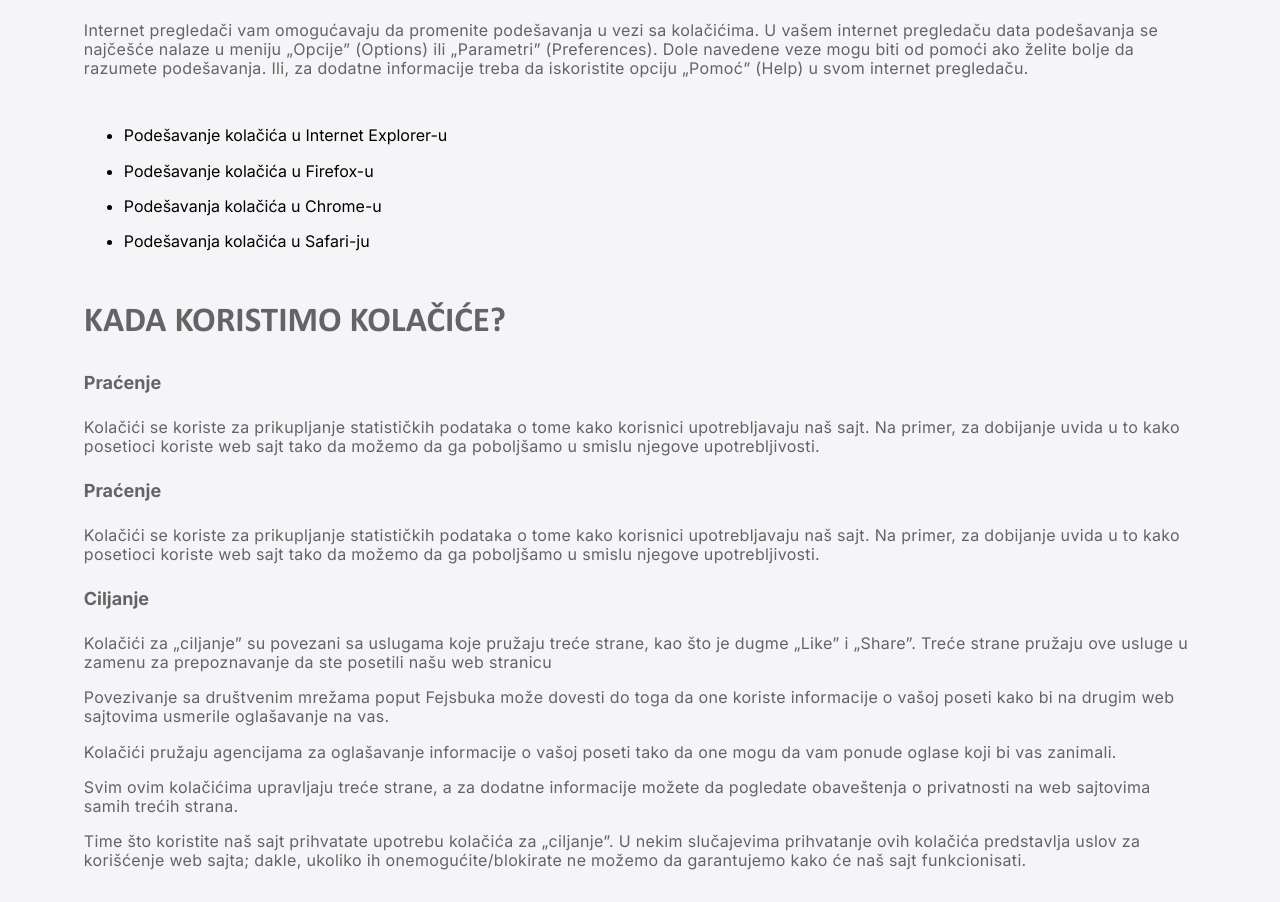
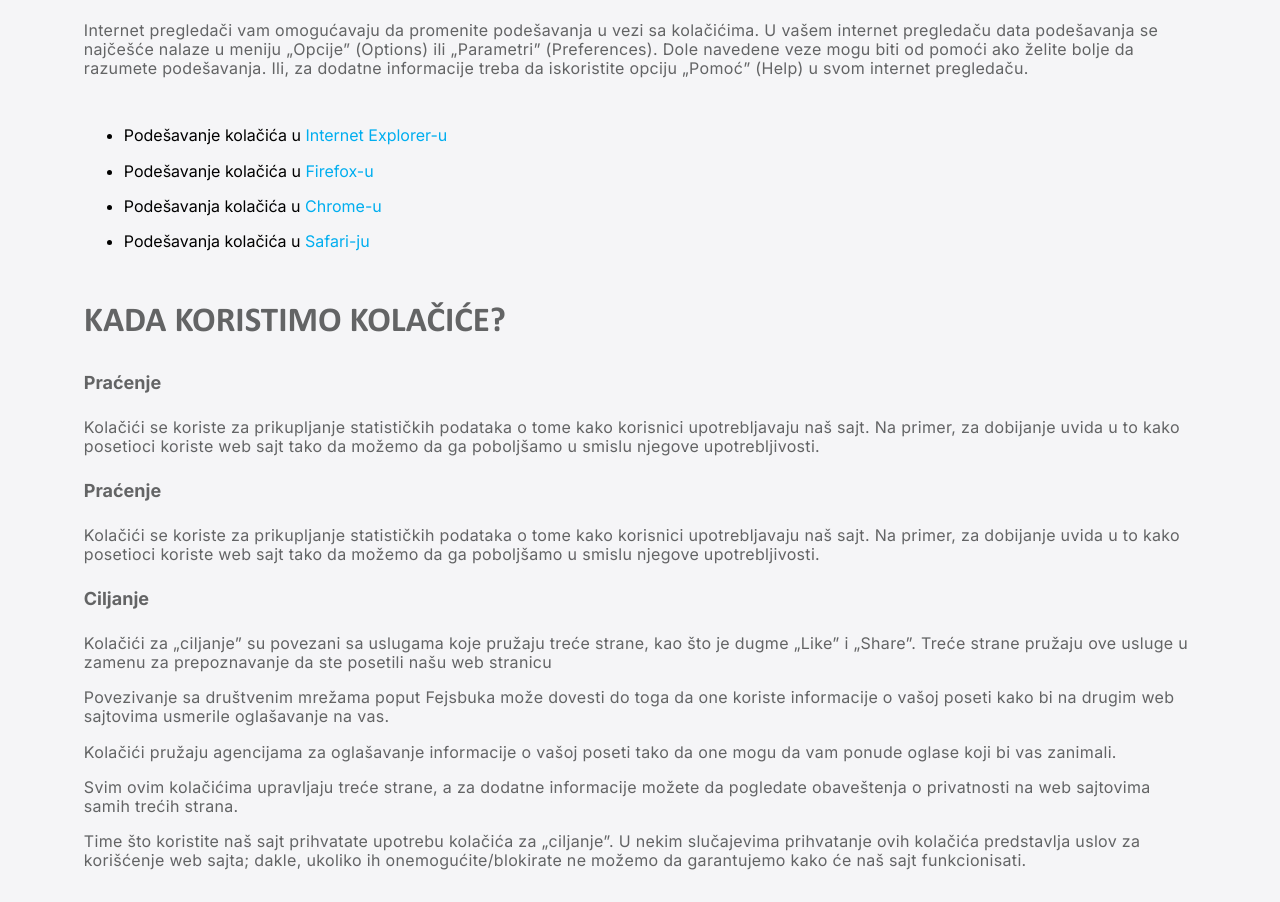
Before and after one commit to adamovic6666/replastic, a Next.js app: page /politika-privatnosti in a window 1280 px wide. Shown: the part 3080-3982 px from the top of the page. Built offline with nearby package versions, Linux system fonts and the light colour scheme.

Commit message:
fixed svgs

```diff
--- a/components/pages/PrivacyPolicy.js
+++ b/components/pages/PrivacyPolicy.js
@@ -101,10 +101,10 @@ const PrivacyPolicy = () => {
         <p>(Ime/nickname, email adresa, ip adresa)</p>
         <p>
           *Anonimizovan nickname od email adrese može biti dostavljen usluzi
-          Gravatar radi provere da li istu uslugu korsitite. Ovde možete videte{" "}
+          Gravatar radi provere da li istu uslugu korsitite. Ovde možete videte
           <a href="https://automattic.com/privacy/">
             politiku privatnosti Gravatara.
-          </a>{" "}
+          </a>
           Nakon odobravanja komentara vaša slika profila je vidljiva javnosti.
           Komentari se čuvaju dok autor ne zatraži skidanje ili na naki način
           narušava ideologiju web sajta.
@@ -202,10 +202,39 @@ const PrivacyPolicy = () => {
           „Pomoć” (Help) u svom internet pregledaču.
         </p>
         <ul>
-          <li>Podešavanje kolačića u Internet Explorer-u</li>
-          <li>Podešavanje kolačića u Firefox-u</li>
-          <li>Podešavanja kolačića u Chrome-u</li>
-          <li>Podešavanja kolačića u Safari-ju</li>
+          <li>
+            Podešavanje kolačića u&nbsp;
+            <a
+              target="_blank"
+              href="https://www.timeanddate.com/custom/cookies.html"
+            >
+              Internet Explorer-u
+            </a>
+          </li>
+          <li>
+            Podešavanje kolačića u&nbsp;
+            <a
+              target="_blank"
+              href="https://support.mozilla.org/en-US/kb/cookies-information-websites-store-on-your-computer?redirectlocale=en-US&redirectslug=Cookies"
+            >
+              Firefox-u
+            </a>
+          </li>
+          <li>
+            Podešavanja kolačića u&nbsp;
+            <a
+              target="_blank"
+              href="https://support.google.com/chrome/answer/95647?hl=en"
+            >
+              Chrome-u
+            </a>
+          </li>
+          <li>
+            Podešavanja kolačića u&nbsp;
+            <a target="_blank" href="https://support.apple.com/en-us/HT201265">
+              Safari-ju
+            </a>
+          </li>
         </ul>
         <h3>KADA KORISTIMO KOLAČIĆE?</h3>
         <h5>Praćenje</h5>
--- a/pages/_app.js
+++ b/pages/_app.js
@@ -10,7 +10,10 @@ const MyApp = ({ Component, pageProps }) => {
 
   useEffect(() => {
     const handleRouteChange = (url) => {
-      gtag.pageview(url);
+      console.log(url);
+      if (url) {
+        gtag.pageview(url);
+      }
     };
 
     router.events.on("routeChangeComplete", handleRouteChange);
```
